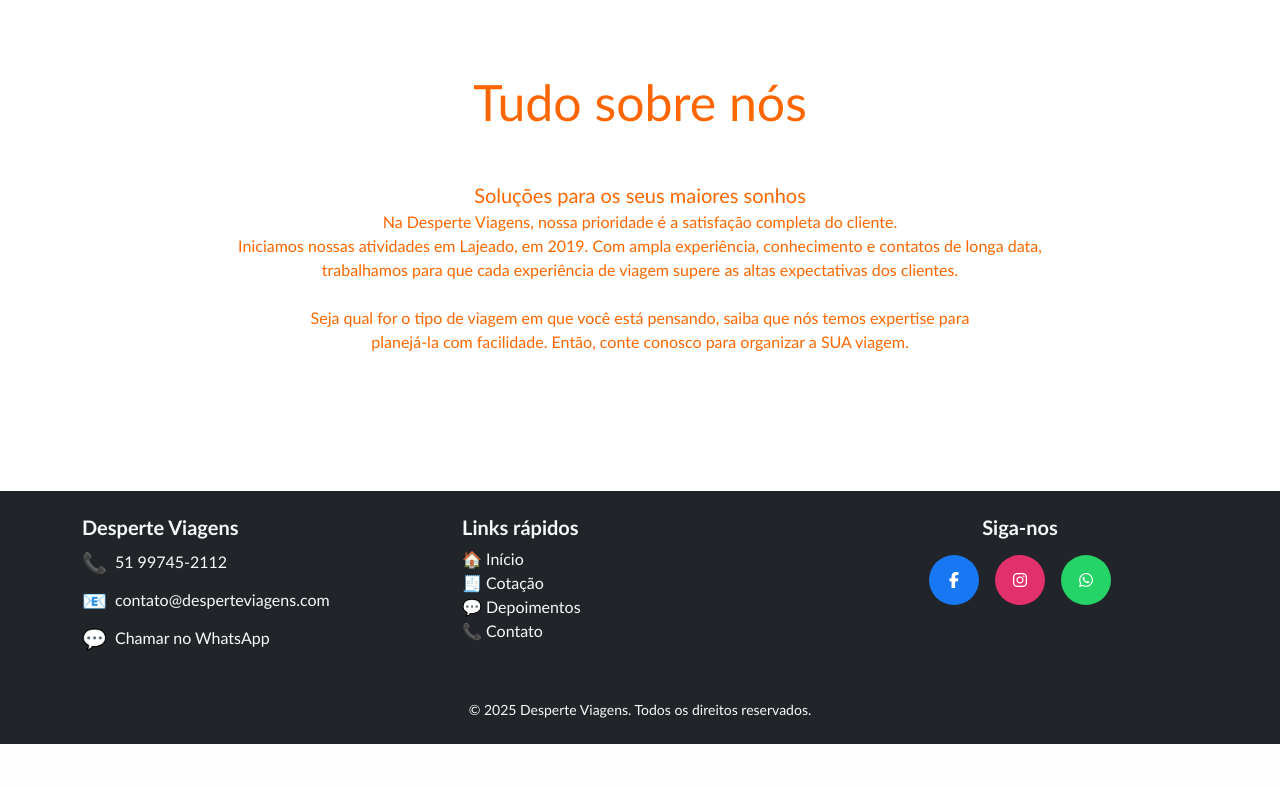
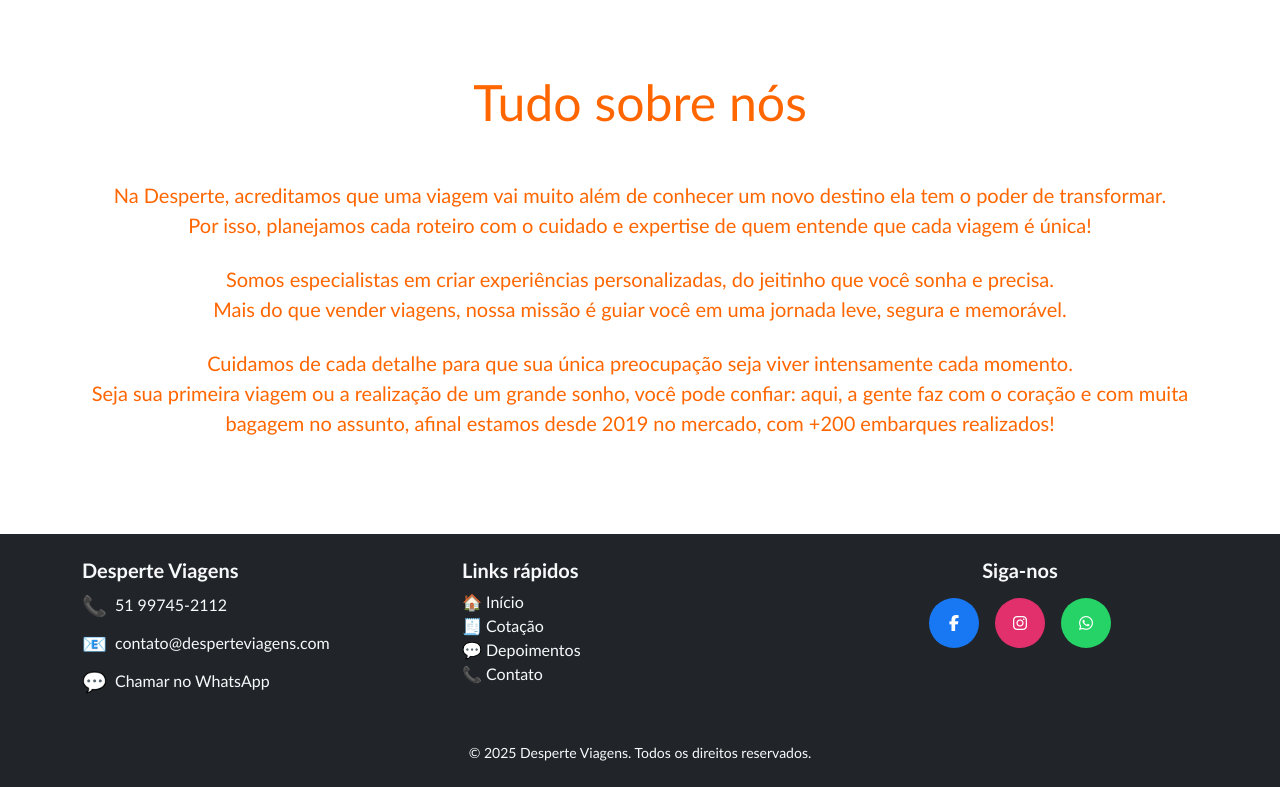
Before and after one commit to brunohaas1/desperteviagens, a Django app: page /sobre-nos/ in a window 1280 px wide. Shown: the part 56-843 px from the top of the page. Before the commit the page ends 800 px from the top, so only its background shows below. Run offline with Django 5.2, Linux system fonts and the light colour scheme.

Commit message:
Mudanças em textos

```diff
--- a/templates/viagens/html/contato.html
+++ b/templates/viagens/html/contato.html
@@ -23,11 +23,6 @@
     <div class="col-md-6 mx-auto" data-aos="fade-right">
       <div class="bg-light p-4 rounded shadow">
         <h5 class="fw-bold mb-3">Entre em Contato</h5>
-
-        <div class="d-flex align-items-center mb-3">
-          <span class="fs-5 me-2">📍</span>
-          <p class="mb-0">Rua das Pereiras, 569 - Montanha, Lajeado/RS</p>
-        </div>
 
         <div class="d-flex align-items-center mb-3">
           <span class="fs-5 me-2">📞</span>
--- a/templates/viagens/html/sobre_nos.html
+++ b/templates/viagens/html/sobre_nos.html
@@ -7,19 +7,14 @@
 <section class="container py-5">
   <h1 class="text-center text-primary mb-5">Tudo sobre nós</h1>
 
-  <p class="lead text-center">
-    Soluções para os seus maiores sonhos
-  </p>
 
-  <p class="text-center">
-    Na Desperte Viagens, nossa prioridade é a satisfação completa do cliente.<br>
-    Iniciamos nossas atividades em Lajeado, em 2019. Com ampla experiência, conhecimento e contatos de longa data,<br>
-    trabalhamos para que cada experiência de viagem supere as altas expectativas dos clientes.
-  </p>
 
-  <p class="text-center mt-4">
-    Seja qual for o tipo de viagem em que você está pensando, saiba que nós temos expertise para<br>
-    planejá-la com facilidade. Então, conte conosco para organizar a SUA viagem.
-  </p>
+  <p class="text-center mb-4 " style="font-size: 20px;" >
+Na Desperte, acreditamos que uma viagem vai muito além de conhecer um novo destino ela tem o poder de transformar.
+ <br>Por isso, planejamos cada roteiro com o cuidado e expertise de quem entende que cada viagem é única!  </p>
+  <p class="text-center mb-4" style="font-size: 20px;">
+    Somos especialistas em criar experiências personalizadas, do jeitinho que você sonha e precisa.<br> Mais do que vender viagens, nossa missão é guiar você em uma jornada leve, segura e memorável.</p>
+  <p class="text-center mt-4" style="font-size: 20px;">
+Cuidamos de cada detalhe para que sua única preocupação seja viver intensamente cada momento.<br> Seja sua primeira viagem ou a realização de um grande sonho, você pode confiar: aqui, a gente faz com o coração e com muita bagagem no assunto, afinal estamos desde 2019 no mercado, com +200 embarques realizados!  </p>
 </section>
 {% endblock %}
--- a/templates/viagens/painel/dashboard.html
+++ b/templates/viagens/painel/dashboard.html
@@ -35,7 +35,7 @@
 <div class="col-md-4">
   <div class="border border-success rounded text-center p-4">
     <h5>Agenda</h5>
-    <a href="{% url 'painel:agenda_viagens' %}"><i class="fas fa-calendar-alt me-2"></i></a>
+    <a href="{% url 'painel:agenda_viagens' %}"><i class="fas fa-calendar-alt me-2 "></i></a>
 
   </div>
   <BR>
--- a/viagens/urls.py
+++ b/viagens/urls.py
@@ -15,6 +15,6 @@ urlpatterns = [
     path('sobre-nos/', views.sobre_nos, name='sobre_nos'),
     path('nossos-agentes/', views.nossos_agentes, name='nossos_agentes'),
     path('produtos/', views.produtos, name='produtos'),
-    path("painel-viagens/clientes/", views.lista_clientes, name="lista_clientes"),
+
 
 ]
```
Also changed, not shown: templates/viagens/html/home.html (+4 -7 lines).
